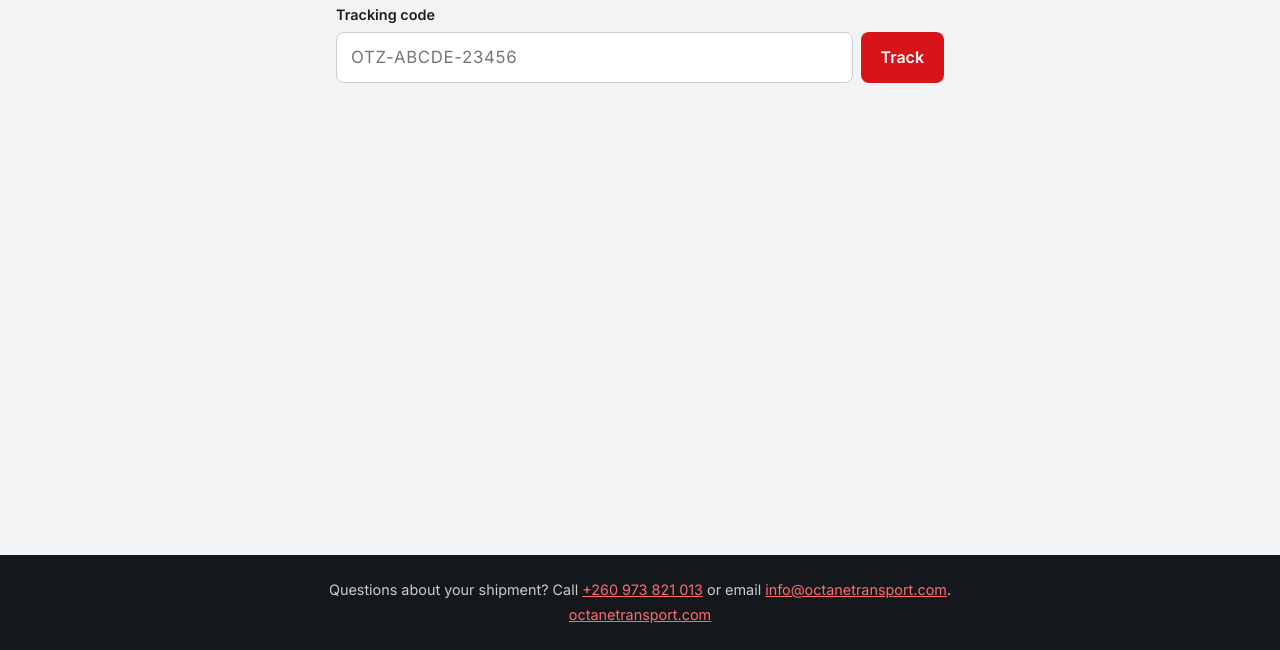
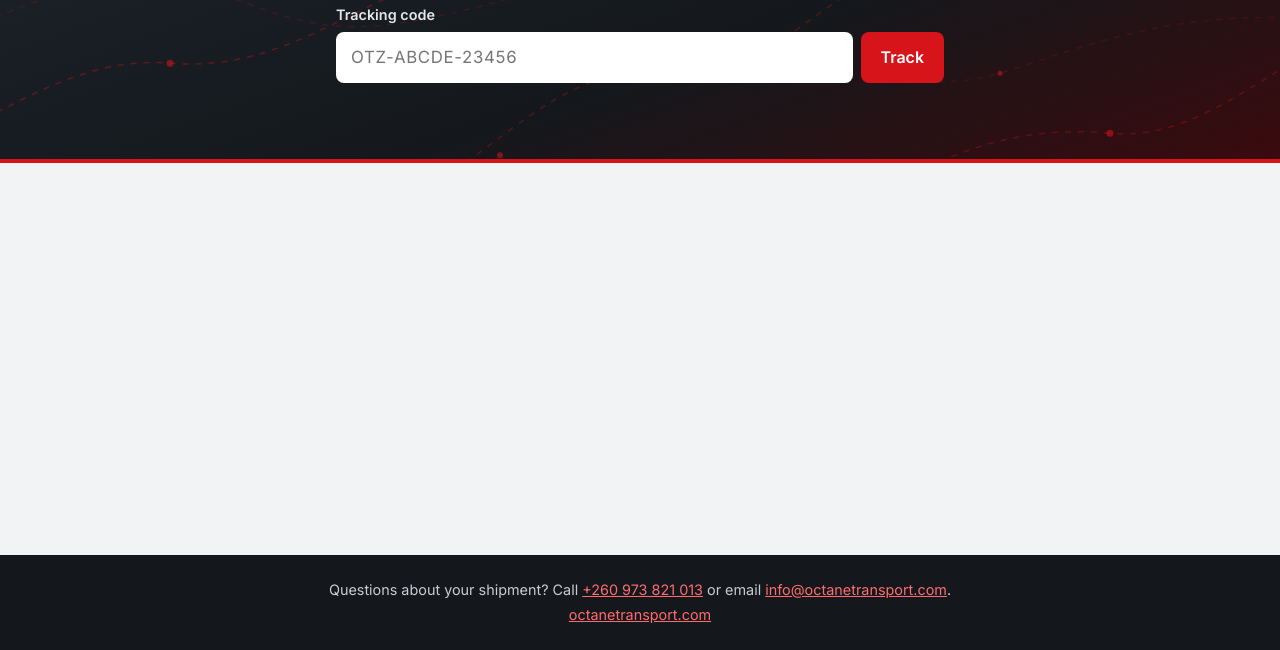
Before and after one commit to abdihakimmohamed07-jpg/my-first-project, a plain HTML site: page track.html in a window 1280 px wide. Shown: the part 150-800 px from the top of the page. Drawn offline with Linux system fonts and the light colour scheme.

Commit message:
Tracking page: Octane brand band behind the title and search box
Charcoal band with faint red route lines (small SVG file) and a red edge;
the first result card overlaps it and all tracking content stays on white
cards. Header stays white. PROJECT.md and project notes updated.

Co-Authored-By: Claude Opus 5.5 <noreply@anthropic.com>
Claude-Session: https://claude.ai/code/session_01ATQK7ErG8aYCoKEAxoipRz

```diff
--- a/assets/css/track.css
+++ b/assets/css/track.css
@@ -13,7 +13,15 @@ body{margin:0;background:var(--gray-100);color:var(--ink);font-family:var(--font
 a{color:var(--accent-text);}
 .t-header{background:var(--white);border-bottom:1px solid var(--gray-200);padding:14px 16px;}
 .t-brand img{display:block;height:44px;width:auto;}
-.t-main{flex:1;width:100%;max-width:640px;margin:0 auto;padding:28px 16px 40px;}
+.t-main{flex:1;width:100%;}
+.t-wrap{max-width:640px;margin:0 auto;padding:0 16px;}
+/* Brand band behind the title and search box: charcoal with faint red route lines (an SVG file, not a photo, to keep the page light). The first card overlaps its lower edge. */
+.t-band{background:url('/assets/img/track-routes.svg') center top/1600px 320px no-repeat,linear-gradient(160deg,#1d2229 0%,var(--dark) 55%,#3a0a0d 100%);border-bottom:4px solid var(--accent);padding:28px 0 76px;color:var(--white);}
+.t-band .t-form label{color:var(--gray-200);}
+.t-band .t-row input{border-color:transparent;}
+.t-content{position:relative;margin-top:-52px;padding-bottom:40px;}
+.t-content .t-result{margin-top:0;}
+.track-hero{box-shadow:0 10px 28px rgba(20,24,28,.22);}
 h1{font-family:var(--font-head);font-size:1.9rem;line-height:1.15;margin:0 0 18px;}
 .t-form label{display:block;font-weight:600;font-size:.9rem;margin-bottom:6px;}
 .t-row{display:flex;gap:8px;}
--- a/track.html
+++ b/track.html
@@ -22,6 +22,8 @@
   <a href="/" class="t-brand"><img src="/assets/img/logo-300.webp" alt="Octane Transport Zambia Limited" width="300" height="82"></a>
 </header>
 <main class="t-main">
+  <div class="t-band">
+    <div class="t-wrap">
       <h1>Track a shipment</h1>
       <form id="track-form" class="t-form" novalidate>
         <label for="track-code">Tracking code</label>
@@ -30,8 +32,12 @@
           <button type="submit">Track</button>
         </div>
       </form>
+    </div>
+  </div>
+  <div class="t-wrap t-content">
     <section id="track-result" class="t-result" tabindex="-1" aria-live="polite" hidden></section>
     <noscript><p class="track-msg">This page needs JavaScript. Call +260 973 821 013 for an update on your shipment.</p></noscript>
+  </div>
 </main>
 <footer class="t-footer">
   <p>Questions about your shipment? Call <a href="tel:+260973821013">+260 973 821 013</a> or email <a href="mailto:info@octanetransport.com">info@octanetransport.com</a>.</p>
```
Also changed, not shown: assets/img/track-routes.svg (added), 2 other files. Lines whose indentation alone changed are shown as unchanged.
